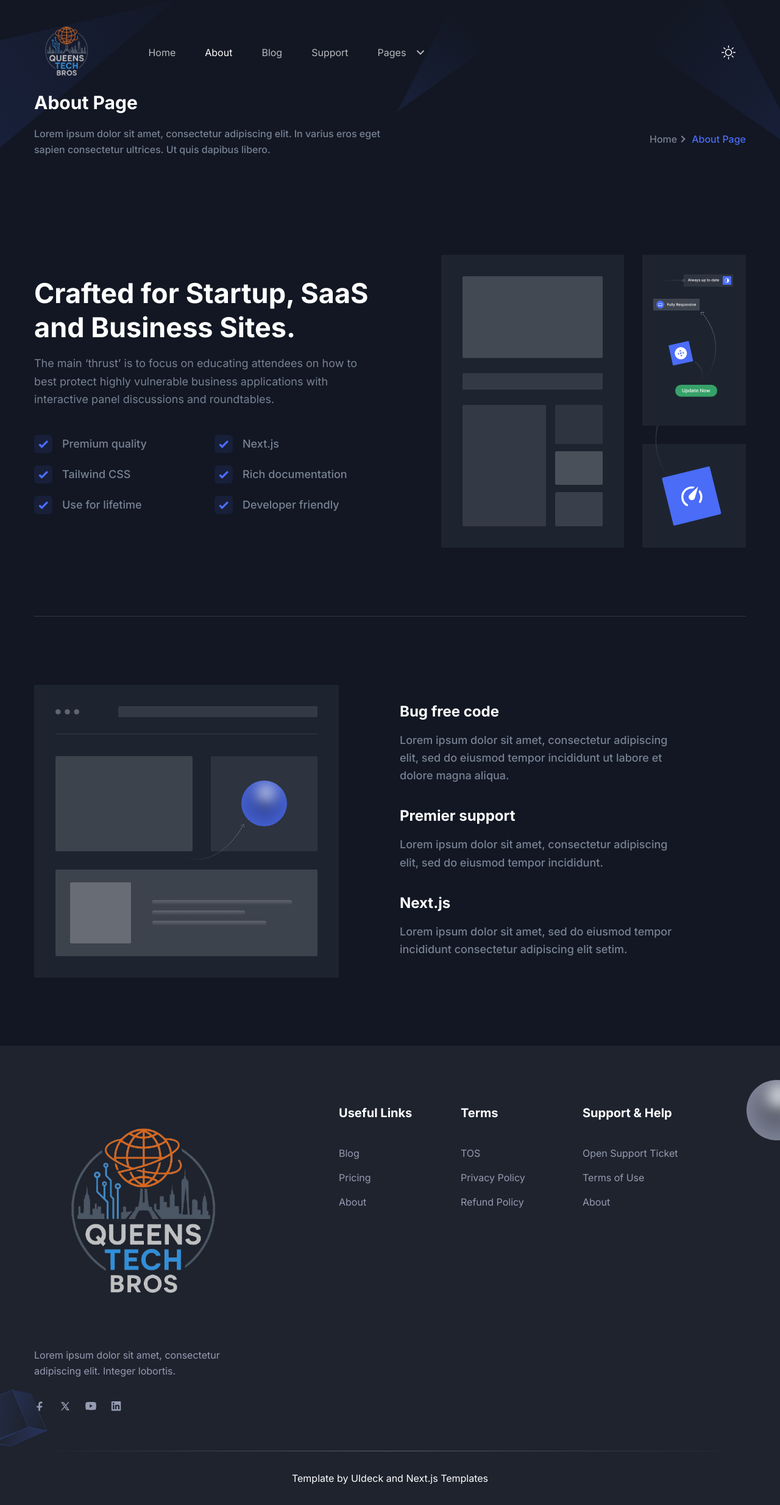
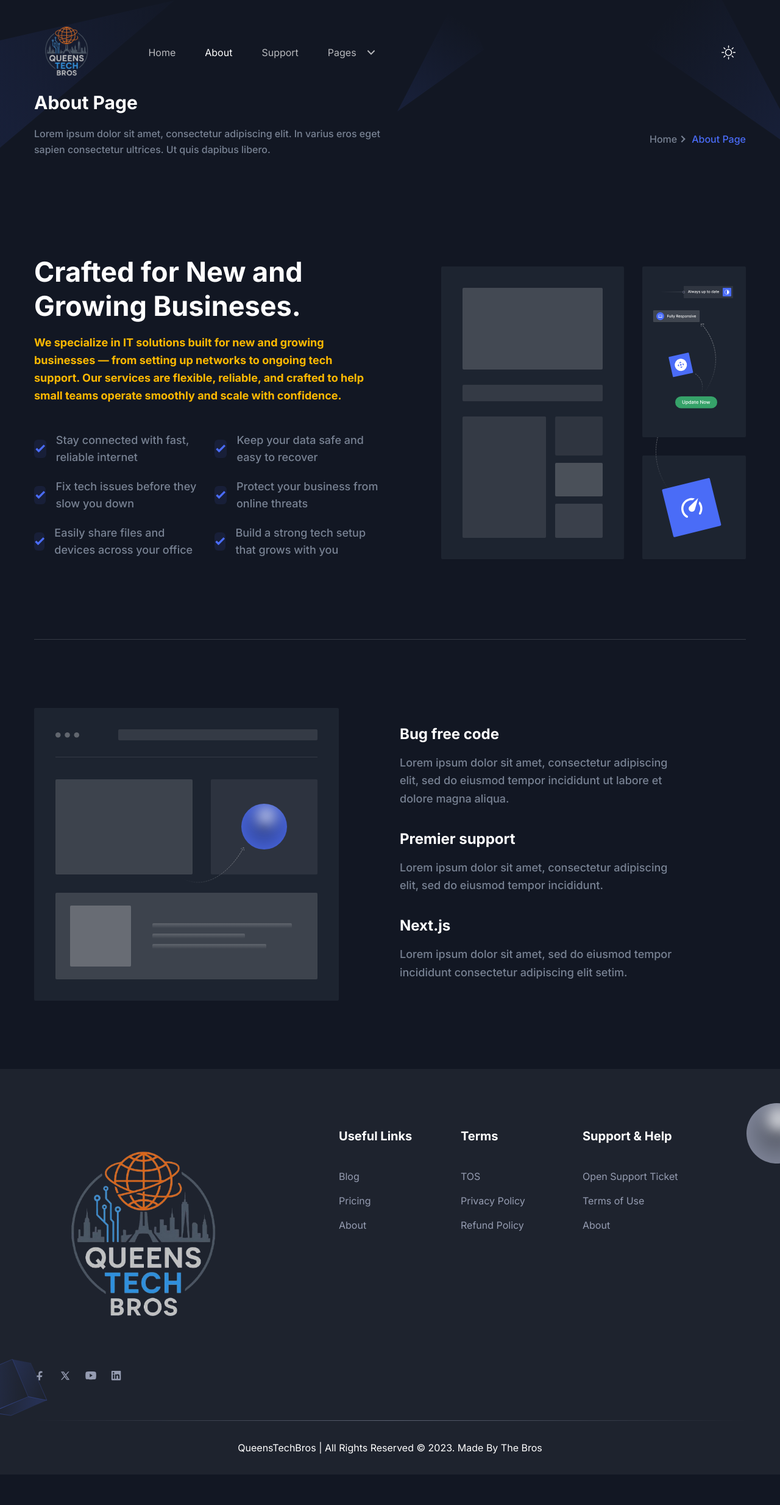
Before and after one commit to datafaust/queens-tech-bros, a Next.js app: page /about in a window 1280 px wide. Shown: the whole page at 61% size. After the commit the page ends 2418 px from the top, so only its background shows below. Built offline with nearby package versions, Linux system fonts and the light colour scheme.

Commit message:
check out my changes

```diff
--- a/src/app/page.tsx
+++ b/src/app/page.tsx
@@ -28,8 +28,8 @@ export default function Home() {
       <AboutSectionOne />
       <AboutSectionTwo />
       <Testimonials />
-      <Pricing />
-      <Blog />
+      {/* <Pricing /> */}
+      {/* <Blog /> */}
       <Contact />
     </>
   );
--- a/src/components/About/AboutSectionOne.tsx
+++ b/src/components/About/AboutSectionOne.tsx
@@ -24,8 +24,8 @@ const AboutSectionOne = () => {
           <div className="-mx-4 flex flex-wrap items-center">
             <div className="w-full px-4 lg:w-1/2">
               <SectionTitle
-                title="Crafted for Startup, SaaS and Business Sites."
-                paragraph="The main ‘thrust’ is to focus on educating attendees on how to best protect highly vulnerable business applications with interactive panel discussions and roundtables."
+                title="Crafted for New and Growing Busineses."
+                paragraph="We specialize in IT solutions built for new and growing businesses — from setting up networks to ongoing tech support. Our services are flexible, reliable, and crafted to help small teams operate smoothly and scale with confidence."
                 mb="44px"
               />
 
@@ -35,15 +35,15 @@ const AboutSectionOne = () => {
               >
                 <div className="mx-[-12px] flex flex-wrap">
                   <div className="w-full px-3 sm:w-1/2 lg:w-full xl:w-1/2">
-                    <List text="Premium quality" />
-                    <List text="Tailwind CSS" />
-                    <List text="Use for lifetime" />
+                    <List text="Stay connected with fast, reliable internet" />
+                    <List text="Fix tech issues before they slow you down" />
+                    <List text="Easily share files and devices across your office" />
                   </div>
 
                   <div className="w-full px-3 sm:w-1/2 lg:w-full xl:w-1/2">
-                    <List text="Next.js" />
-                    <List text="Rich documentation" />
-                    <List text="Developer friendly" />
+                    <List text="Keep your data safe and easy to recover" />
+                    <List text="Protect your business from online threats" />
+                    <List text="Build a strong tech setup that grows with you" />
                   </div>
                 </div>
               </div>
--- a/src/components/Brands/brandsData.tsx
+++ b/src/components/Brands/brandsData.tsx
@@ -38,8 +38,8 @@ const brandsData: Brand[] = [
   },
   {
     id: 5,
-    name: "PlainAdmin",
-    href: "https://plainadmin.com",
+    name: "react-native",
+    href: "",
     image: "/images/brands/plainadmin.svg",
     imageLight: "/images/brands/plainadmin-light.svg",
   },
--- a/src/components/Brands/index.tsx
+++ b/src/components/Brands/index.tsx
@@ -8,7 +8,7 @@ const Brands = () => {
       <div className="container">
         <div className="-mx-4 flex flex-wrap">
           <div className="w-full px-4">
-            <div className="flex flex-wrap items-center justify-center rounded-xs bg-gray-light px-8 py-8 dark:bg-gray-dark sm:px-10 md:px-[50px] md:py-[40px] xl:p-[50px] 2xl:px-[70px] 2xl:py-[60px]">
+            <div className="flex flex-wrap items-center justify-center rounded-xl bg-slate-800 px-8 py-8 dark:bg-slate-700 sm:px-10 md:px-[50px] md:py-[40px] xl:p-[50px] 2xl:px-[70px] 2xl:py-[60px]">
               {brandsData.map((brand) => (
                 <SingleBrand key={brand.id} brand={brand} />
               ))}
@@ -31,10 +31,23 @@ const SingleBrand = ({ brand }: { brand: Brand }) => {
         href={href}
         target="_blank"
         rel="nofollow noreferrer"
-        className="relative h-10 w-full opacity-70 transition hover:opacity-100 dark:opacity-60 dark:hover:opacity-100"
+        className="relative w-full max-w-[120px] h-10 opacity-70 transition hover:opacity-100 dark:opacity-60 dark:hover:opacity-100"
       >
-        <Image src={imageLight} alt={name} fill className="hidden dark:block" />
-        <Image src={image} alt={name} fill className="block dark:hidden" />
+        {/* Light mode image */}
+        <Image
+          src={image}
+          alt={name}
+          fill
+          className="block dark:hidden object-contain"
+        />
+
+        {/* Dark mode image */}
+        <Image
+          src={imageLight}
+          alt={name}
+          fill
+          className="hidden dark:block object-contain"
+        />
       </a>
     </div>
   );
--- a/src/components/Common/SectionTitle.tsx
+++ b/src/components/Common/SectionTitle.tsx
@@ -20,7 +20,7 @@ const SectionTitle = ({
         <h2 className="mb-4 text-3xl font-bold leading-tight! text-black dark:text-white sm:text-4xl md:text-[45px]">
           {title}
         </h2>
-        <p className="text-base leading-relaxed! text-body-color md:text-lg">
+        <p className="text-base leading-relaxed! md:text-lg text-amber-400 font-bold">
           {paragraph}
         </p>
       </div>
--- a/src/components/Features/SingleFeature.tsx
+++ b/src/components/Features/SingleFeature.tsx
@@ -3,18 +3,21 @@ import { Feature } from "@/types/feature";
 const SingleFeature = ({ feature }: { feature: Feature }) => {
   const { icon, title, paragraph } = feature;
   return (
-    <div className="w-full">
-      <div className="wow fadeInUp" data-wow-delay=".15s">
+    <div className="w-full border-amber-600 border-1 bg-slate-800 rounded-md">
+      <div className="wow fadeInUp p-6" data-wow-delay=".15s">
         {/* <div className="bg-primary/10 text-primary mb-10 flex h-[70px] w-[70px] items-center justify-center rounded-md"> */}
         <div className="mb-10 flex items-center justify-center rounded-md">
           {icon}
         </div>
-        <h3 className="mb-5 text-xl font-bold text-black sm:text-2xl lg:text-xl xl:text-2xl dark:text-white">
-          {title}
-        </h3>
-        <p className="text-body-color pr-[10px] text-base leading-relaxed font-medium">
-          {paragraph}
-        </p>
+        <div>
+          <h3 className="mb-5 text-xl font-bold text-center text-amber-600 sm:text-2xl lg:text-xl xl:text-2xl ">
+            {title}
+          </h3>
+          <p className="text-body-color pr-[10px] text-base text-center leading-relaxed font-medium divide-amber-700">
+            {paragraph}
+          </p>
+        </div>
+
       </div>
     </div>
   );
--- a/src/components/Footer/index.tsx
+++ b/src/components/Footer/index.tsx
@@ -26,10 +26,9 @@ const Footer = () => {
                     height={30}
                   />
                 </Link>
-                <p className="mb-9 text-base leading-relaxed text-body-color dark:text-body-color-dark">
-                  Lorem ipsum dolor sit amet, consectetur adipiscing elit.
-                  Integer lobortis.
-                </p>
+                {/* <p className="mb-9 text-base leading-relaxed text-body-color dark:text-body-color-dark">
+                    Delivering IT Solutions To A Business Near You
+                </p> */}
                 <div className="flex items-center">
                   <a
                     href="/"
@@ -215,24 +214,7 @@ const Footer = () => {
           <div className="h-px w-full bg-linear-to-r from-transparent via-[#D2D8E183] to-transparent dark:via-[#959CB183]"></div>
           <div className="py-8">
             <p className="text-center text-base text-body-color dark:text-white">
-              Template by{" "}
-              <a
-                href="http://uideck.com"
-                target="_blank"
-                rel="noopener noreferrer"
-                className="hover:text-primary"
-              >
-                UIdeck
-              </a>{" "}
-              and{" "}
-              <a
-                href="https://nextjstemplates.com"
-                target="_blank"
-                rel="noopener noreferrer"
-                className="hover:text-primary"
-              >
-                Next.js Templates
-              </a>
+              QueensTechBros | All Rights Reserved © 2023. Made By The Bros
             </p>
           </div>
         </div>
--- a/src/components/Header/menuData.tsx
+++ b/src/components/Header/menuData.tsx
@@ -13,12 +13,12 @@ const menuData: Menu[] = [
     path: "/about",
     newTab: false,
   },
-  {
-    id: 33,
-    title: "Blog",
-    path: "/blog",
-    newTab: false,
-  },
+  // {
+  //   id: 33,
+  //   title: "Blog",
+  //   path: "/blog",
+  //   newTab: false,
+  // },
   {
     id: 3,
     title: "Support",
@@ -42,42 +42,6 @@ const menuData: Menu[] = [
         path: "/contact",
         newTab: false,
       },
-      {
-        id: 43,
-        title: "Blog Grid Page",
-        path: "/blog",
-        newTab: false,
-      },
-      {
-        id: 44,
-        title: "Blog Sidebar Page",
-        path: "/blog-sidebar",
-        newTab: false,
-      },
-      {
-        id: 45,
-        title: "Blog Details Page",
-        path: "/blog-details",
-        newTab: false,
-      },
-      {
-        id: 46,
-        title: "Sign In Page",
-        path: "/signin",
-        newTab: false,
-      },
-      {
-        id: 47,
-        title: "Sign Up Page",
-        path: "/signup",
-        newTab: false,
-      },
-      {
-        id: 48,
-        title: "Error Page",
-        path: "/error",
-        newTab: false,
-      },
     ],
   },
 ];
--- a/src/components/Hero/index.tsx
+++ b/src/components/Hero/index.tsx
@@ -34,8 +34,8 @@ const Hero = () => {
                 <h2 className="mb-5 text-3xl font-bold italic leading-tight text-white sm:text-4xl sm:leading-tight md:text-5xl md:leading-tight">
                   IT Solutions For Your Business
                 </h2>
-                <p className="mb-12 text-base leading-relaxed! text-white sm:text-lg md:text-xl">
-                  Something something something
+                <p className="mb-12 text-base leading-relaxed! text-white font-bold md:text-lg md:text-xl">
+                  Serving The Tristate Area!
                 </p>
 
                 {/* ✨ Animated Button with Gleam Effect */}
```
Also changed, not shown: src/components/Testimonials/index.tsx (+10 -10 lines).
